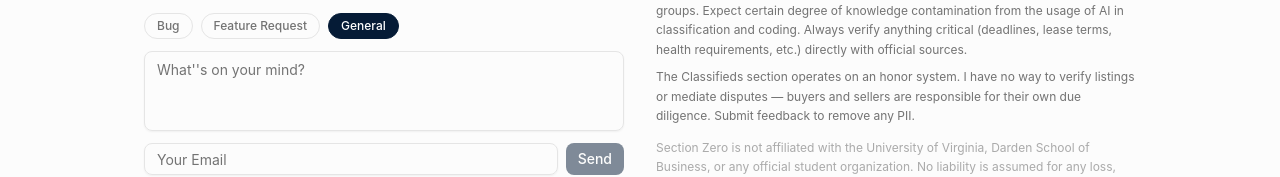
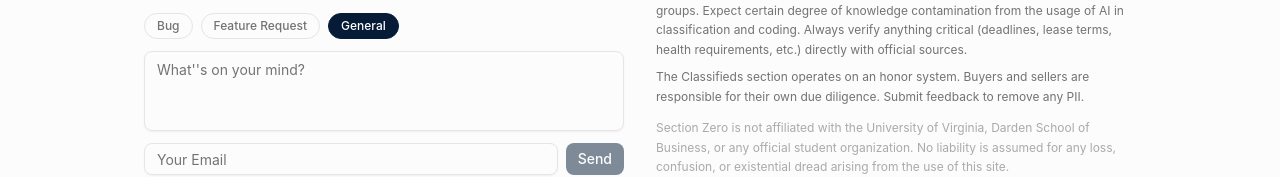
Before and after one commit to violet-owl/Section-Zero, a React (Vite) app: page / in a window 1280 px wide. Shown: the part 524-701 px from the top of the page. Built offline with nearby package versions, Linux system fonts and the light colour scheme; no server answers; the database is empty.

Commit message:
Updated Footer.tsx

```diff
--- a/src/components/Footer.tsx
+++ b/src/components/Footer.tsx
@@ -92,7 +92,7 @@ export function Footer() {
               The information here was crowdsourced from multiple Class of 2028 WhatsApp groups. Expect certain degree of knowledge contamination from the usage of AI in classification and coding. Always verify anything critical (deadlines, lease terms, health requirements, etc.) directly with official sources.
             </p>
             <p className="text-xs text-muted-foreground leading-relaxed mt-2">
-              The Classifieds section operates on an honor system. I have no way to verify listings or mediate disputes — buyers and sellers are responsible for their own due diligence. Submit feedback to remove any PII.
+              The Classifieds section operates on an honor system. Buyers and sellers are responsible for their own due diligence. Submit feedback to remove any PII.
             </p>
             <p className="text-xs text-muted-foreground/60 leading-relaxed mt-3">
               Section Zero is not affiliated with the University of Virginia, Darden School of Business, or any official student organization. No liability is assumed for any loss, confusion, or existential dread arising from the use of this site.
```
